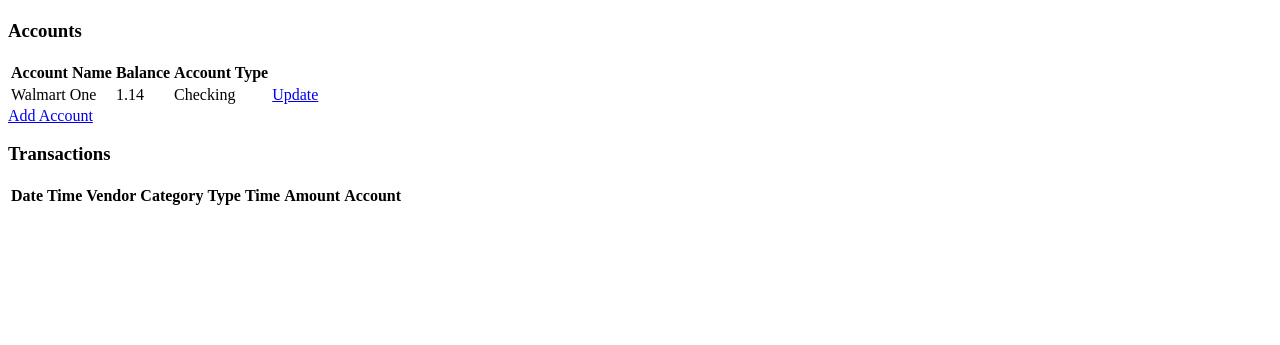
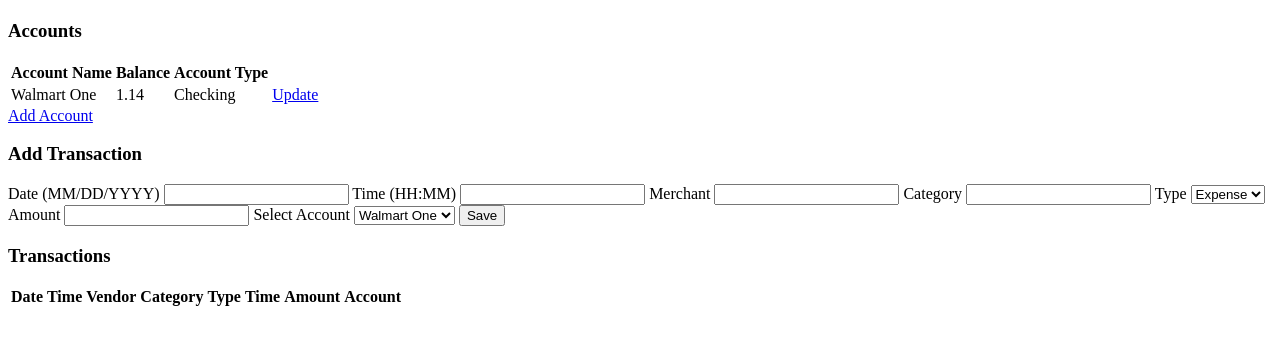
Before and after one commit to jordinkolman/budget_app_flask, a Flask app: page / in a window 1280 px wide. Shown: the part 89-434 px from the top of the page. Run offline with Flask 3, Linux system fonts and the light colour scheme; a user stored in the database is signed in; data comes from the database, SQL or seed files in the repository; both versions use the stored data as it was after the commit; data that the repository does not hold is empty.

Commit message:
began implementation of transaction tracking

```diff
--- a/budget_app/budget.py
+++ b/budget_app/budget.py
@@ -6,10 +6,17 @@ from budget_app.db import get_db
 
 bp = Blueprint('budget', __name__)
 
-@bp.route('/')
+def get_transactions(id, check_user=True):
+    transactions = (
+        get_db()
+        .execute(
+            'SELECT t.id, date_occurred, time_occurred, v.name, c,name, t.'
+        )
+    )
+
+@bp.route('/', methods=("GET", "POST"))
 @login_required
 def index():
-    print(g)
     db = get_db()
     accounts = (db.execute(
         'SELECT id, name, balance, account_type FROM account WHERE user_id = ?',
--- a/budget_app/templates/budget/index.html
+++ b/budget_app/templates/budget/index.html
@@ -27,6 +27,33 @@
             </tbody>
         </table>
         <a href="./add_account">Add Account</a>
+    </div>
+    <div id="add_transaction">
+        <h3>Add Transaction</h3>
+        <form method="post">
+            <label for="date">Date (MM/DD/YYYY)</label>
+            <input name="date" id="date" value="{{ request.form['date'] }}" required>
+            <label for="time">Time (HH:MM)</label>
+            <input name="time" id="time" value="{{ request.form['time'] }}" required>
+            <label for="vendor">Merchant</label>
+            <input name="vendor" id="vendor" value="{{ request.form['vendor'] }}" required>
+            <label for="category">Category</label>
+            <input name="category" id="category" value="{{ request.form['category ']}}" required>
+            <label for="transaction_type">Type</label>
+            <select name="transaction_type" id="transaction_type" required>
+                <option value="{{ request.form[transaction_type] }}" SELECTED>Expense</option>
+                <option value="{{ request.form[transaction_type] }}">Income</option>
+            </select>
+            <label for="amount">Amount</label>
+            <input name="amount" id="amount" value="{{ request.form['amount'] }}" required>
+            <label for="accounts">Select Account</label>
+            <select name="accounts" id="accounts" required>
+                {% for account in accounts %}
+                    <option value="{{ account['name'] }}">{{ account['name'] }}</option>
+                {% endfor %}
+            </select>
+            <input type="submit" value="Save">
+        </form>
     </div>
     <div id="transactions">
         <h3>Transactions</h3>
@@ -60,4 +87,5 @@
             </tbody>
         </table>
     </div>
+
 {% endblock %}
```
Also changed, not shown: budget_app/templates/budget/add_transaction.html (deleted), instance/budget_app.sqlite.
